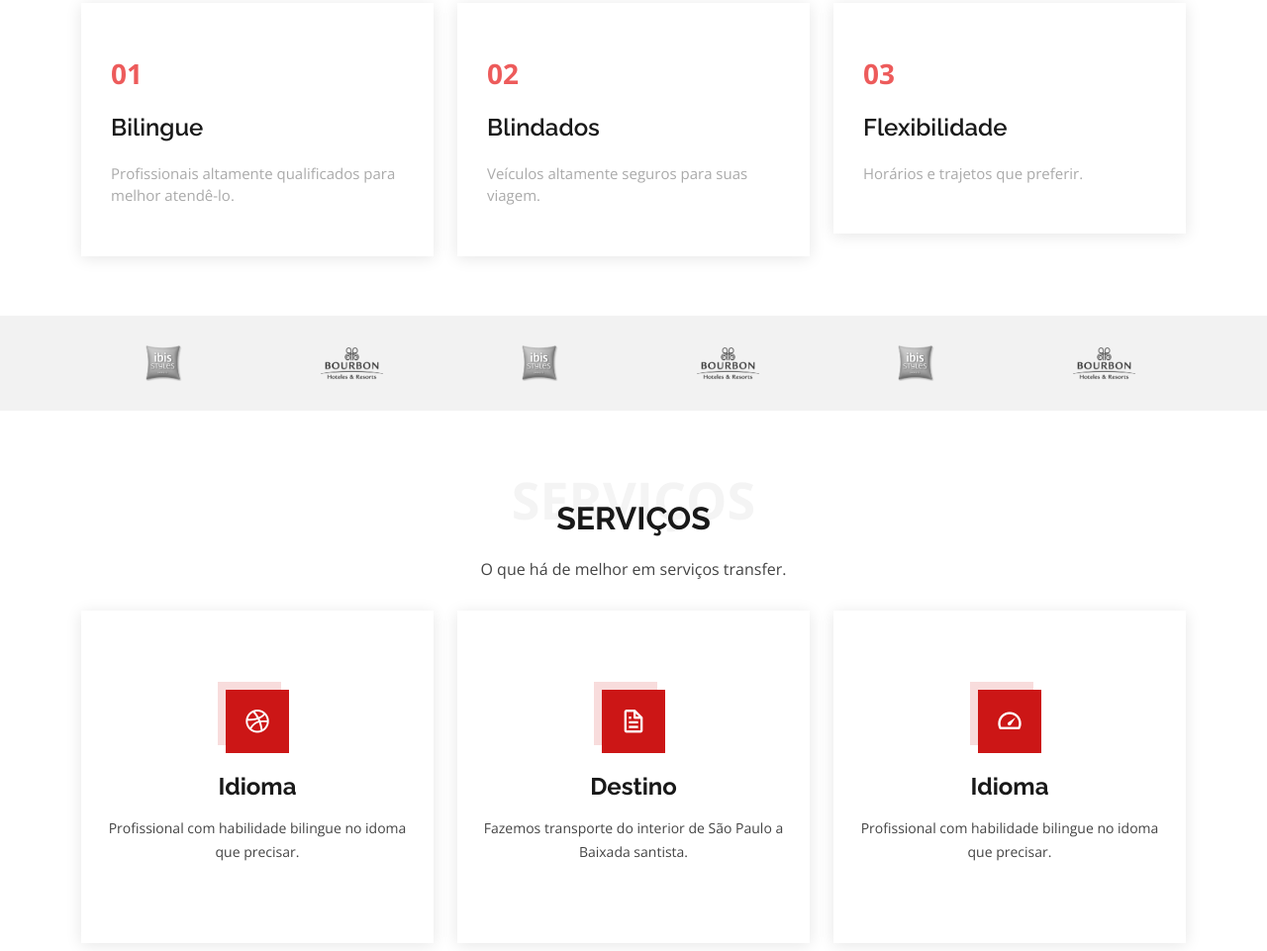
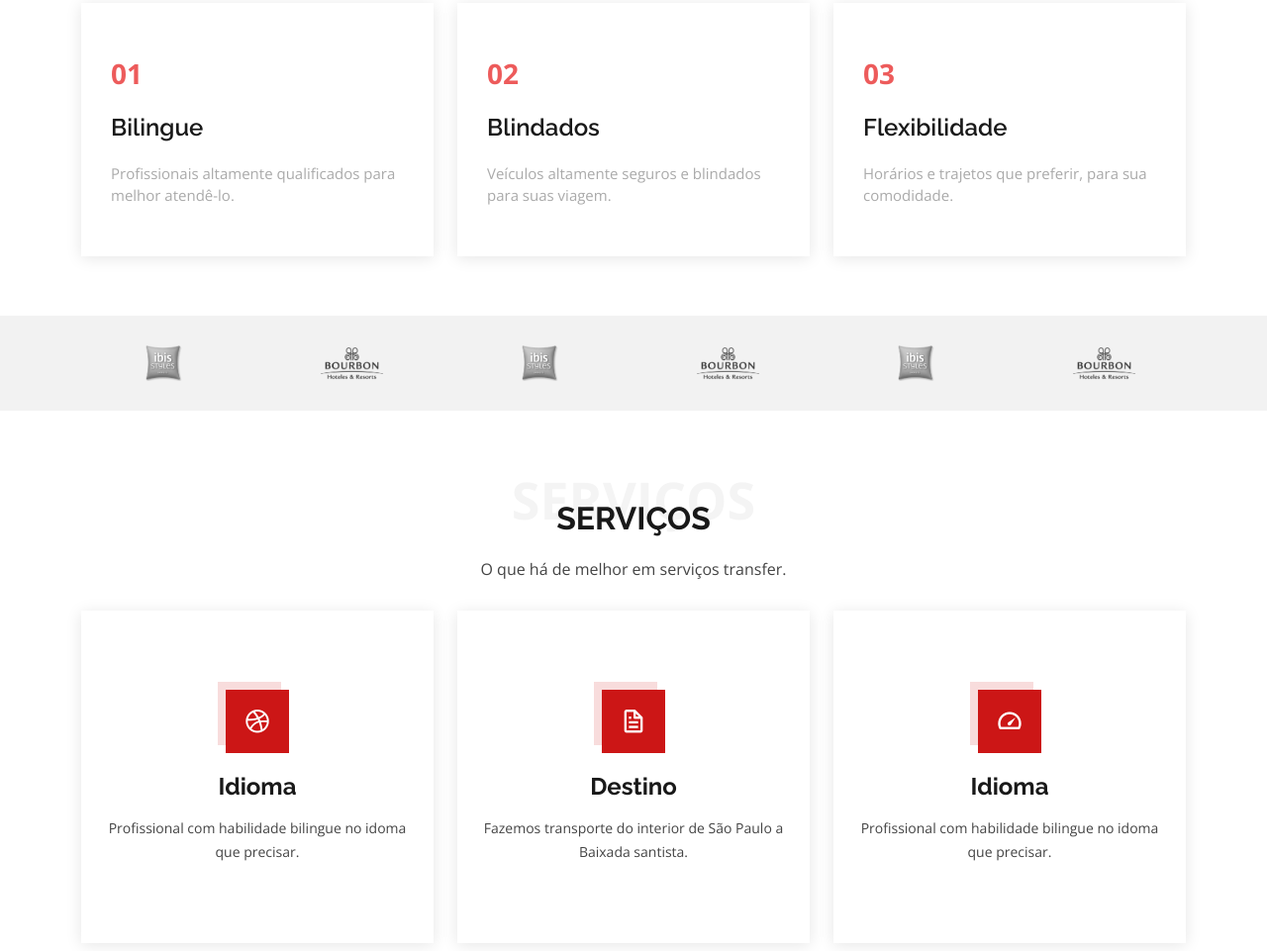
Before and after one commit to AmadeuAnjos/lics-transfer, a plain HTML site: page index.html in a window 1280 px wide. Shown: the part 1350-2311 px from the top of the page at 99% size. Drawn offline with nearby package versions, Linux system fonts and the light colour scheme; a script that the page names is missing.

```diff
--- a/index.html
+++ b/index.html
@@ -123,7 +123,7 @@
             <div class="box">
               <span>02</span>
               <h4>Blindados</h4>
-              <p>Veículos altamente seguros para suas viagem. </p>
+              <p>Veículos altamente seguros e blindados para suas viagem.</p>
             </div>
           </div>
 
@@ -131,7 +131,7 @@
             <div class="box">
               <span>03</span>
               <h4>Flexibilidade</h4>
-              <p>Horários e trajetos que preferir.</p>
+              <p>Horários e trajetos que preferir, para sua comodidade.</p>
             </div>
           </div>
 
```
Also changed, not shown: assets/img/favicon.png.
